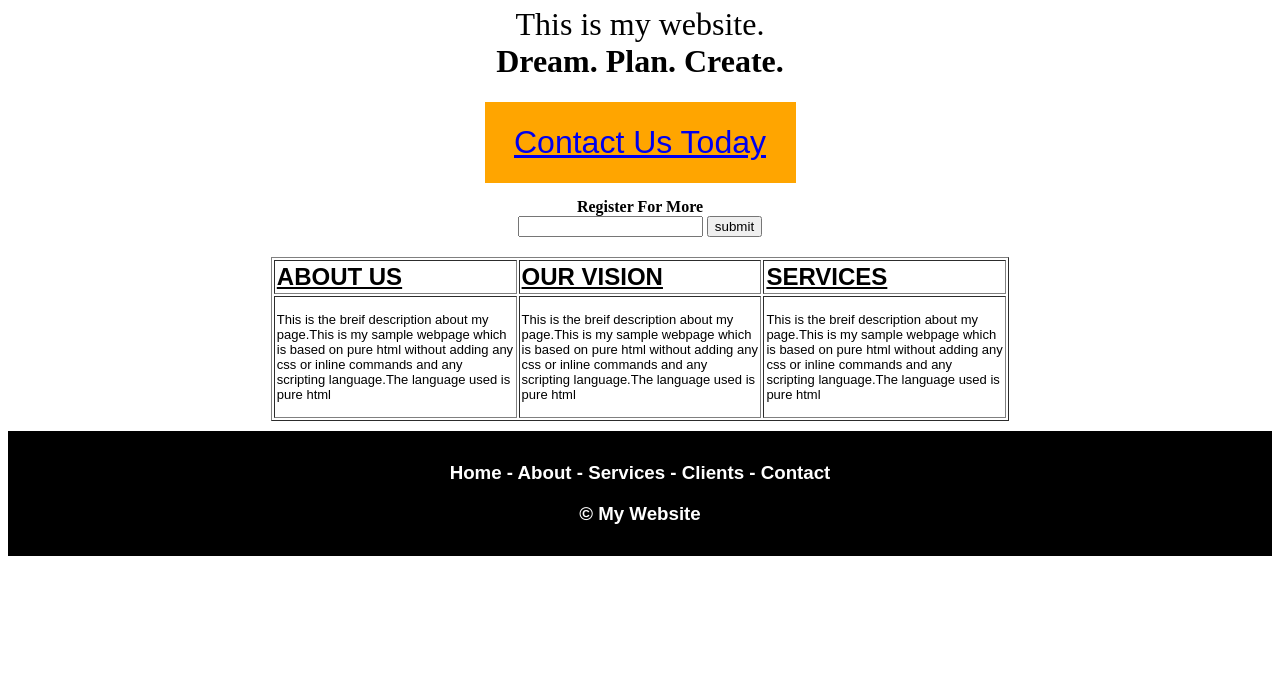
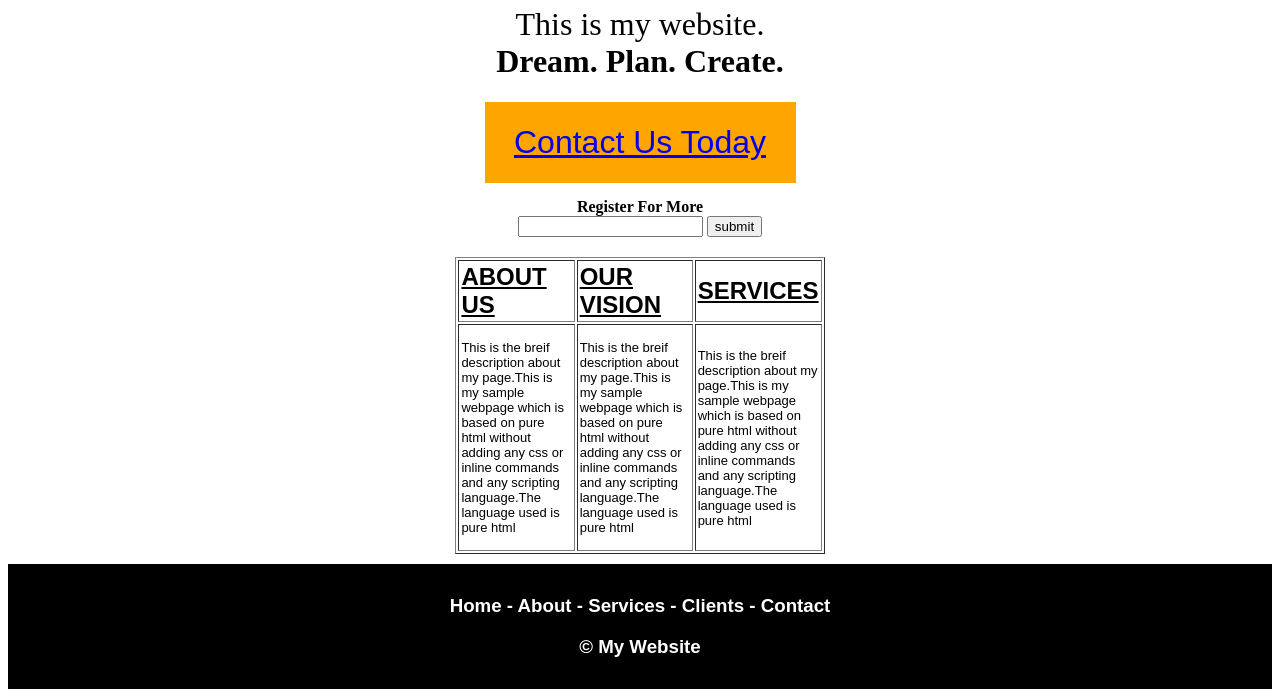
Before and after one commit to Satya2553/satya, a plain HTML site: page index.html in a window 1280 px wide. Shown: the part 896-1593 px from the top of the page. Before the commit the page ends 1460 px from the top, so only its background shows below. Drawn offline with Linux system fonts and the light colour scheme.

Commit message:
Update index.html

```diff
--- a/index.html
+++ b/index.html
@@ -98,7 +98,7 @@
         <table width="60%" height="70%" border="0" cellspacing="5" cellpadding="5" bgcolor="white" align="center">
             <tr>
                 <td height="70%" align="center" valign="top">
-                    <table widht="70%" border="1" cellspacing="2" cellpadding="2" color="white">
+                    <table width="50%" border="1" cellspacing="2" cellpadding="2" color="white">
                         <tr>
                             <td align="left">
                                 <font face="sans-serif" color="black" size="5">
```
